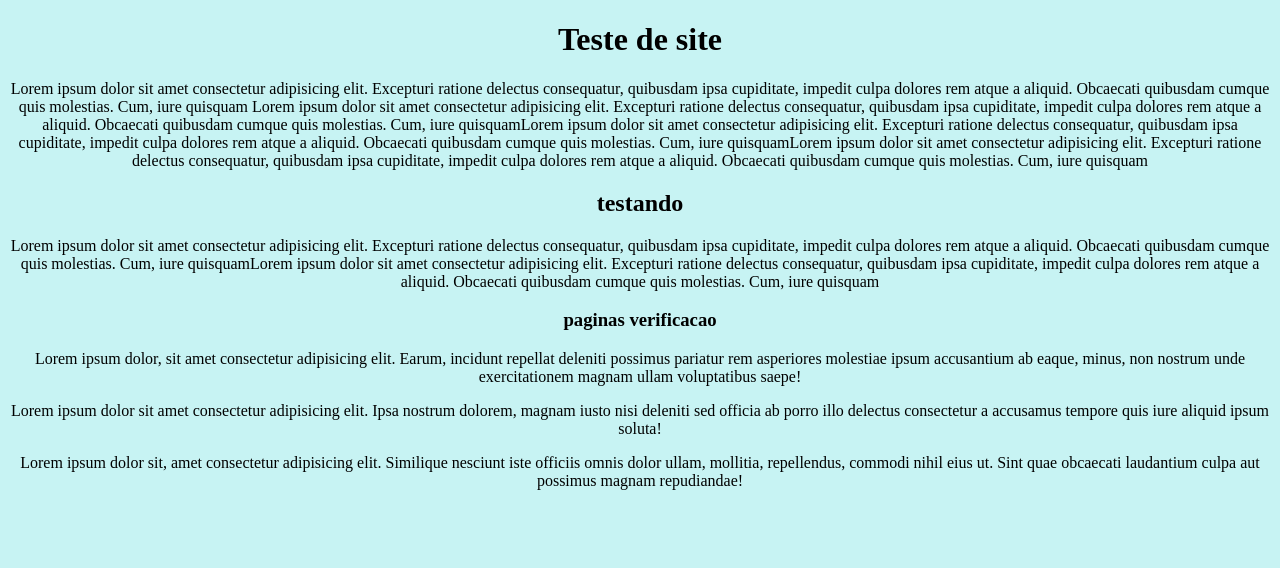
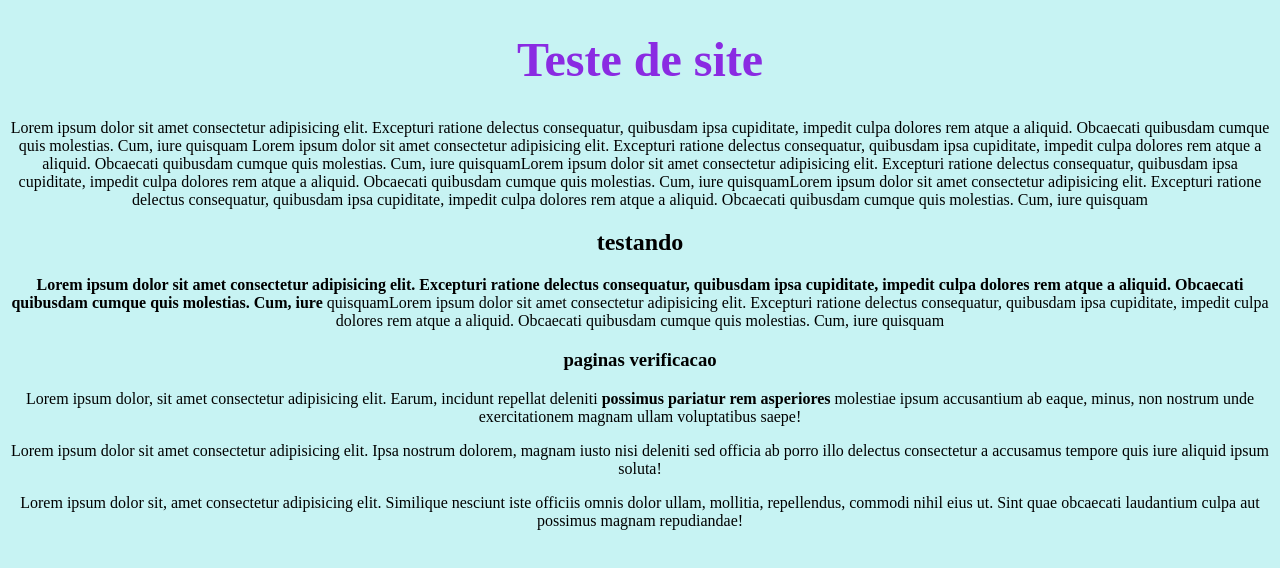
Before and after one commit to Ericcardosso/Teste1, a plain HTML site: page textesite/index.html in a window 1280 px wide. Drawn offline with Linux system fonts and the light colour scheme.

Commit message:
alterado cor h1

```diff
--- a/textesite/index.html
+++ b/textesite/index.html
@@ -10,15 +10,20 @@
         background-color: rgba(100, 223, 223, 0.356);
         text-align: center;
     }
+    h1{
+        font-size: 3em;
+        color: blueviolet;
+    }
+
    </style>
 </head>
 <body>
     <h1> Teste de site </h1>
     <p>Lorem ipsum dolor sit amet consectetur adipisicing elit. Excepturi ratione delectus consequatur, quibusdam ipsa cupiditate, impedit culpa dolores rem atque a aliquid. Obcaecati quibusdam cumque quis molestias. Cum, iure quisquam Lorem ipsum dolor sit amet consectetur adipisicing elit. Excepturi ratione delectus consequatur, quibusdam ipsa cupiditate, impedit culpa dolores rem atque a aliquid. Obcaecati quibusdam cumque quis molestias. Cum, iure quisquamLorem ipsum dolor sit amet consectetur adipisicing elit. Excepturi ratione delectus consequatur, quibusdam ipsa cupiditate, impedit culpa dolores rem atque a aliquid. Obcaecati quibusdam cumque quis molestias. Cum, iure quisquamLorem ipsum dolor sit amet consectetur adipisicing elit. Excepturi ratione delectus consequatur, quibusdam ipsa cupiditate, impedit culpa dolores rem atque a aliquid. Obcaecati quibusdam cumque quis molestias. Cum, iure quisquam</p>
     <h2> testando </h2>
-    <p>Lorem ipsum dolor sit amet consectetur adipisicing elit. Excepturi ratione delectus consequatur, quibusdam ipsa cupiditate, impedit culpa dolores rem atque a aliquid. Obcaecati quibusdam cumque quis molestias. Cum, iure quisquamLorem ipsum dolor sit amet consectetur adipisicing elit. Excepturi ratione delectus consequatur, quibusdam ipsa cupiditate, impedit culpa dolores rem atque a aliquid. Obcaecati quibusdam cumque quis molestias. Cum, iure quisquam</p>
+    <p><strong>Lorem ipsum dolor sit amet consectetur adipisicing elit. Excepturi ratione delectus consequatur, quibusdam ipsa cupiditate, impedit culpa dolores rem atque a aliquid. Obcaecati quibusdam cumque quis molestias. Cum, iure</strong> quisquamLorem ipsum dolor sit amet consectetur adipisicing elit. Excepturi ratione delectus consequatur, quibusdam ipsa cupiditate, impedit culpa dolores rem atque a aliquid. Obcaecati quibusdam cumque quis molestias. Cum, iure quisquam</p>
     <h3> paginas verificacao</h3>
-    <p>Lorem ipsum dolor, sit amet consectetur adipisicing elit. Earum, incidunt repellat deleniti possimus pariatur rem asperiores molestiae ipsum accusantium ab eaque, minus, non nostrum unde exercitationem magnam ullam voluptatibus saepe!</p>
+    <p>Lorem ipsum dolor, sit amet consectetur adipisicing elit. Earum, incidunt repellat deleniti <strong>possimus pariatur rem asperiores</strong> molestiae ipsum accusantium ab eaque, minus, non nostrum unde exercitationem magnam ullam voluptatibus saepe!</p>
     <p>Lorem ipsum dolor sit amet consectetur adipisicing elit. Ipsa nostrum dolorem, magnam iusto nisi deleniti sed officia ab porro illo delectus consectetur a accusamus tempore quis iure aliquid ipsum soluta!</p>
     <p>Lorem ipsum dolor sit, amet consectetur adipisicing elit. Similique nesciunt iste officiis omnis dolor ullam, mollitia, repellendus, commodi nihil eius ut. Sint quae obcaecati laudantium culpa aut possimus magnam repudiandae!</p>
 </body>
```
